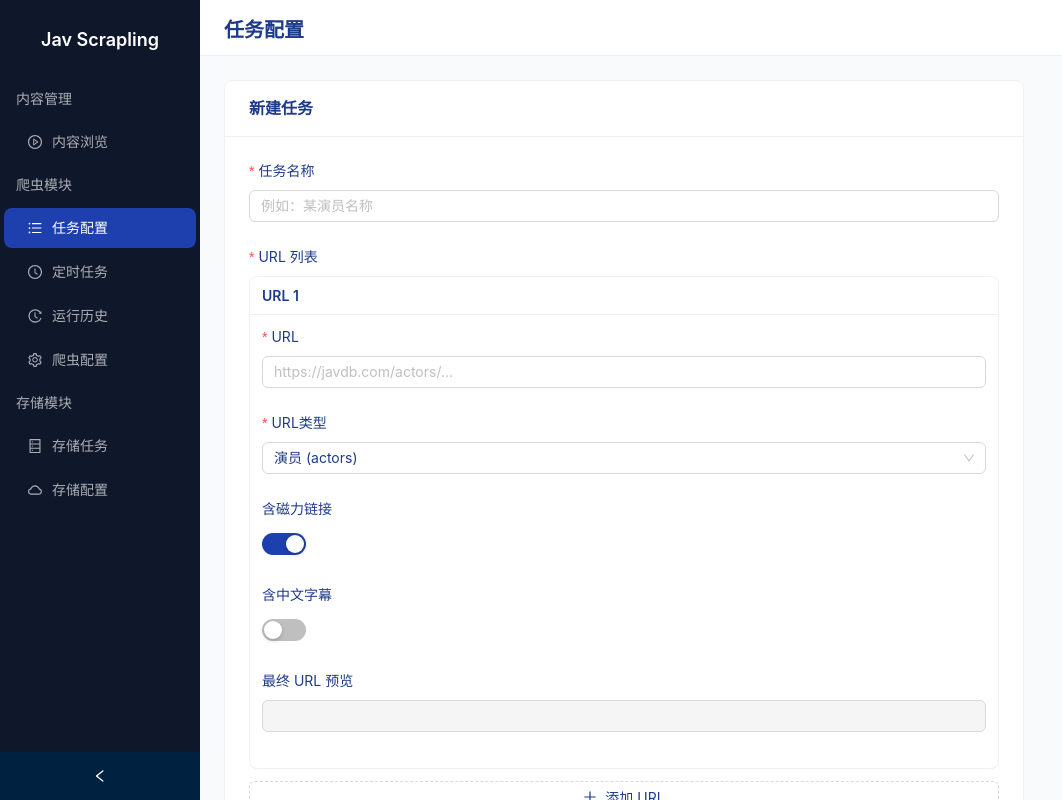
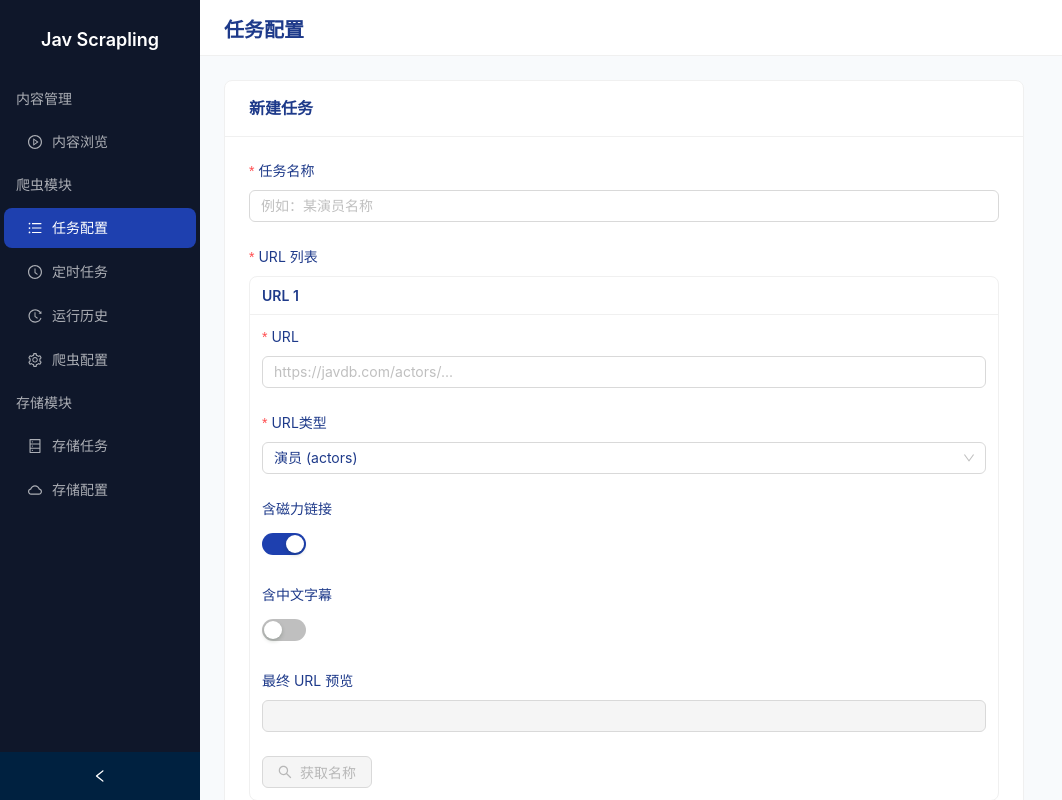
Before and after one commit to Eastwood951220/jav-scrapling, a React (Vite) app in the folder frontend/: page /crawler/tasks/new in a window 1280 px wide. Shown: the whole page, without its empty margins (0-1062 px from the left). Built offline with nearby package versions, Linux system fonts and the light colour scheme.

Commit message:
feat(frontend): add URL name extraction button to task form

```diff
--- a/frontend/src/features/crawler/tasks/TaskForm.tsx
+++ b/frontend/src/features/crawler/tasks/TaskForm.tsx
@@ -1,8 +1,8 @@
 import { useEffect, useState } from "react";
 import { useNavigate, useParams } from "@tanstack/react-router";
 import { Form, Input, Switch, Select, Button, Card, message } from "antd";
-import { PlusOutlined, MinusCircleOutlined } from "@ant-design/icons";
-import { createTask, fetchTask, updateTask } from "./api";
+import { PlusOutlined, MinusCircleOutlined, SearchOutlined } from "@ant-design/icons";
+import { createTask, fetchTask, updateTask, extractName } from "./api";
 import FullPageSpinner from "@/shared/components/FullPageSpinner";
 import { getErrorMessage } from "@/shared/hooks/useErrorMessage";
 import type { TaskCreatePayload } from "./types";
@@ -91,7 +91,17 @@ function buildFinalUrl(
 }
 
 /** A single URL entry form card. */
-function UrlEntryCard({ index, remove }: { index: number; remove?: () => void }) {
+function UrlEntryCard({
+  index,
+  remove,
+  onNameExtracted,
+}: {
+  index: number;
+  remove?: () => void;
+  onNameExtracted?: (name: string) => void;
+}) {
+  const [extracting, setExtracting] = useState(false);
+
   return (
     <Card
       size="small"
@@ -168,6 +178,44 @@ function UrlEntryCard({ index, remove }: { index: number; remove?: () => void })
             <Form.Item label="最终 URL 预览">
               <Input value={finalUrl} disabled />
             </Form.Item>
+          );
+        }}
+      </Form.Item>
+
+      <Form.Item noStyle shouldUpdate={(prev, cur) => {
+        const prevUrls = prev.urls?.[index];
+        const curUrls = cur.urls?.[index];
+        return prevUrls?.url !== curUrls?.url || prevUrls?.url_type !== curUrls?.url_type;
+      }}>
+        {({ getFieldValue }) => {
+          const url = getFieldValue(["urls", index, "url"]) as string;
+          const urlType = getFieldValue(["urls", index, "url_type"]) as string;
+          const canExtract = url && urlType && urlType !== "search" && urlType !== "tags";
+
+          return (
+            <Button
+              icon={<SearchOutlined />}
+              loading={extracting}
+              disabled={!canExtract}
+              onClick={async () => {
+                if (!url || !urlType) return;
+                setExtracting(true);
+                try {
+                  const result = await extractName(url, urlType);
+                  if (result.name && onNameExtracted) {
+                    onNameExtracted(result.name);
+                  } else if (!result.name) {
+                    message.warning("未能提取到名称");
+                  }
+                } catch (e: unknown) {
+                  message.error(getErrorMessage(e));
+                } finally {
+                  setExtracting(false);
+                }
+              }}
+            >
+              获取名称
+            </Button>
           );
         }}
       </Form.Item>
@@ -276,6 +324,13 @@ export default function TaskForm() {
                     key={field.key}
                     index={field.name}
                     remove={fields.length > 1 ? () => remove(field.name) : undefined}
+                    onNameExtracted={(name) => {
+                      // 自动填充任务名称（仅当名称为空时）
+                      const currentName = form.getFieldValue("name");
+                      if (!currentName) {
+                        form.setFieldsValue({ name });
+                      }
+                    }}
                   />
                 ))}
                 <Button
```
